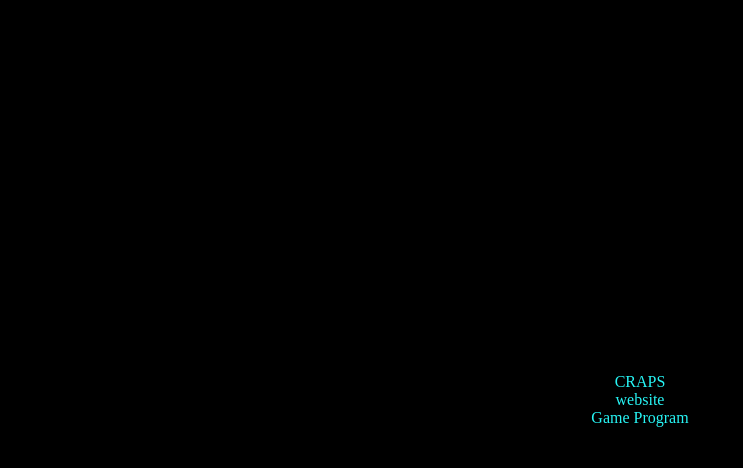
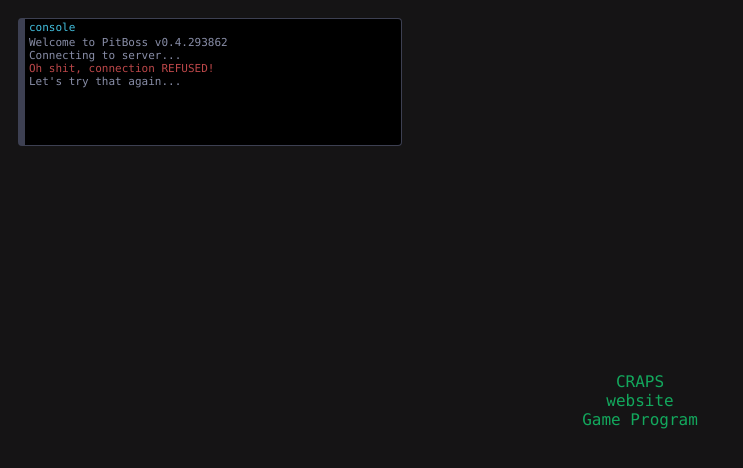
Before and after one commit to kinsteronline/pit_boss, a website with bundled scripts: page index.html in a window 1280 px wide. Shown: the whole page, without its empty margins (0-743 px from the left). Built offline with nearby package versions, Linux system fonts and the light colour scheme.

Commit message:
This is the hard way

```diff
--- a/index.css
+++ b/index.css
@@ -1,31 +1,36 @@
 
 :root {
-  --font-body: 'Andale Mono';
-  --font-heading: 'Andale Mono';
+  /* --font-body: 'Andale Mono'; */
+  --font-body: 'Menlo';
+  /* --font-heading: 'Andale Mono'; */
+  --font-heading: 'Menlo';
 
   --color-bg: #151415;
+  --color-black: #000;
   /* good white: --color-fg: #F2F5F4; */
 
-  /* good with #3ADE97 --color-fg: #70FFC1; */
-  /* --color-fg: #13A85D; */
-  --color-fg: #27f5f5ff;
+  /* --color-fg: #3ADE97; */
+  /* --color-fg: #70FFC1; */
+
+  --color-fg: #13A85D; /* <-- Winner */
+  /* --color-fg: #27f5f5; */
   --color-highlight: #88FCC2;
 
-  /* --color-primary: #42BFDD; */
+  --color-secondary: #42BFDD;
 
   /* like: --color-primary: #B0DB43; */
   /* not bad: --color-primary: #01782B; */
   /* not bad either: --color-primary: #09E832; */
 
-  /* --color-primary: #3ADE97; */
-
+  --color-primary: #3ADE97;
   /* --color-primary: #0FFA84; */
-  --color-primary: #27f5f5ff;
+  /* --color-primary: #27f5f5; */
 
   /* not a bad dark blue: --color-primary: #18314F; */
   /* mediocre red: --color-primary: #DB5461; */
+  --color-negative: #BC4749;
 
-  /* dull looking good gray: --color-primary: #888DA7; */
+  --color-muted: #888DA7;
 }
 
 * {
@@ -38,7 +43,6 @@ html, body {
   font-size: 16px;
 
   background-color: var(--color-bg);
-  background-color: #000;
   color: var(--color-fg);
 
   margin: 0;
@@ -70,3 +74,38 @@ h1 {
   justify-content: center;
   align-items: center;
 }
+
+.hidden {
+  display: none;
+}
+
+#logger {
+  border: 1px solid #3D4052; /* var(--color-muted) */
+  border-left-width: 7px;
+  border-radius: 4px;
+  font-size: 0.6875rem;
+  background-color: var(--color-black);
+  padding: 2px 4px;
+  margin: 0.5rem;
+  min-width: 24rem;
+  min-height: 8rem;
+
+  position: absolute;
+  top: 10px;
+  left: 10px;
+
+  .control {
+    color: var(--color-secondary);
+    margin-bottom: 2px;
+  }
+
+  .entries {
+    color: var(--color-muted);
+    margin-bottom: 2px;
+    overflow-y: scroll;
+
+    .negative {
+      color: var(--color-negative);
+    }
+  }
+}
--- a/index.html
+++ b/index.html
@@ -4,13 +4,24 @@
     <meta charset="utf-8" />
     <meta name="viewport" content="width=device-width, initial-scale=1, shrink-to-fit=no">
     <link rel="stylesheet" type="text/css" href="/index.css" />
+    <link rel="apple-touch-icon" sizes="180x180" href="/apple-touch-icon.png">
+    <link rel="icon" href="favicon.ico">
+    <link rel="icon" type="image/png" sizes="32x32" href="/favicon-32x32.png">
+    <link rel="icon" type="image/png" sizes="16x16" href="/favicon-16x16.png">
     <title>PitBoss: Craps</title>
   </head>
   <body>
-    <div class="container">
+    <div class="container" tabindex="0">
       <div>CRAPS</div>
       <div>website</div>
       <div>Game Program</div>
+
+      <div id="logger">
+        <div class="control">console</div>
+        <div class="entries"></div>
+      </div>
+
     </div>
+    <script type="module" src="index.js"></script>
   </body>
 </html>
--- /dev/null
+++ b/index.js
@@ -0,0 +1,86 @@
+import { create } from './machine'
+
+const ConsoleLog = (element) => {
+
+  const hidden = 'hidden'
+  const visible = 'visible'
+
+  const toggleElement = () => element.classList.toggle(hidden)
+  const entriesElement = element.querySelector('.entries')
+
+  const config = {
+    initial: visible,
+    events: {
+      hide: {
+        from: visible,
+        to: hidden,
+        on: toggleElement,
+      },
+      show: {
+        from: hidden,
+        to: visible,
+        on: toggleElement,
+      },
+    }
+  }
+
+  const fsm = create(config)
+  element.addEventListener('click', fsm.hide)
+
+  const log = (msg) => {
+    const entry = document.createElement('div')
+    const content = document.createTextNode(msg)
+
+    entry.appendChild(content)
+    entriesElement.appendChild(entry)
+  }
+
+  // You know what to do
+  const err = (msg) => {
+    const entry = document.createElement('div')
+    entry.classList.add('negative')
+    const content = document.createTextNode(msg)
+
+    entry.appendChild(content)
+    entriesElement.appendChild(entry)
+  }
+
+  const toggle = () => {
+    fsm.current === hidden ? fsm.show() : fsm.hide()
+  }
+
+  return {
+    toggle,
+    log,
+    err,
+  }
+}
+
+document.addEventListener("DOMContentLoaded", () => {
+  console.log("DOM fully loaded and parsed");
+
+  const loggingElement = document.getElementById('logger')
+  const logging = ConsoleLog(loggingElement)
+
+  logging.log(`Welcome to PitBoss v0.4.293862`)
+  logging.log('Connecting to server...')
+  logging.err('Oh shit, connection REFUSED!')
+  logging.log("Let's try that again...")
+
+  const container = document.querySelector('.container')
+  container.addEventListener('keyup', (event) => {
+    if (event.code === 'Backquote') {
+      logging.toggle()
+
+    }
+  })
+})
+
+
+window.addEventListener("load", (event) => {
+  console.log("page is fully loaded");
+})
+
+  ; (function() {
+    console.log('welcome degenerate gambler, running the js')
+  }());
--- /dev/null
+++ b/machine.js
@@ -0,0 +1,56 @@
+const noop = () => { }
+
+export const create = (config) => {
+
+  const events = { ...config.events }
+  const machine = {}
+
+  let current = config.initial
+
+  const change = (event) => {
+    const fromStates = new Set(Array.isArray(event.from) ? event.from : Array.of(event.from))
+    const toState = event.to
+
+    const beforeCallback = event.before || noop
+    const onCallback = event.on || noop
+    const afterCallback = event.after || noop
+
+    return () => {
+      if (current === toState) return
+
+      if (fromStates.has(current)) {
+        beforeCallback.apply(null, [])
+        onCallback.apply(null, [])
+        afterCallback.apply(null, [])
+
+        current = toState
+      }
+    }
+  }
+
+  Object.defineProperties(machine, {
+    initial: {
+      value: config.initial
+    },
+    current: {
+      get: () => current
+    },
+  })
+
+  const states = new Set([config.initial])
+
+  for (const event in events) {
+    states.add(events[event].to)
+
+    Object.defineProperty(machine, event, {
+      value: change(events[event]),
+      writable: false,
+    })
+  }
+
+  Object.defineProperty(machine, 'states', {
+    value: [...states],
+  })
+
+  return machine
+}
--- a/package.json
+++ b/package.json
@@ -2,10 +2,10 @@
   "name": "pit_boss",
   "type": "module",
   "module": "index.js",
-  "version": "0.4.4",
+  "version": "0.4.005",
   "private": true,
   "scripts": {
-    "dev": "bun --host server.ts"
+    "dev": "bun --hot run server.ts"
   },
   "dependencies": {
     "bun-types": "^0.5.8"
```
Also changed, not shown: server.ts (+18 -19 lines), android-chrome-192x192.png (added), android-chrome-512x512.png (added), apple-touch-icon.png (added), favicon-16x16.png (added), favicon-32x32.png (added), favicon.ico (added), 1 other file.
